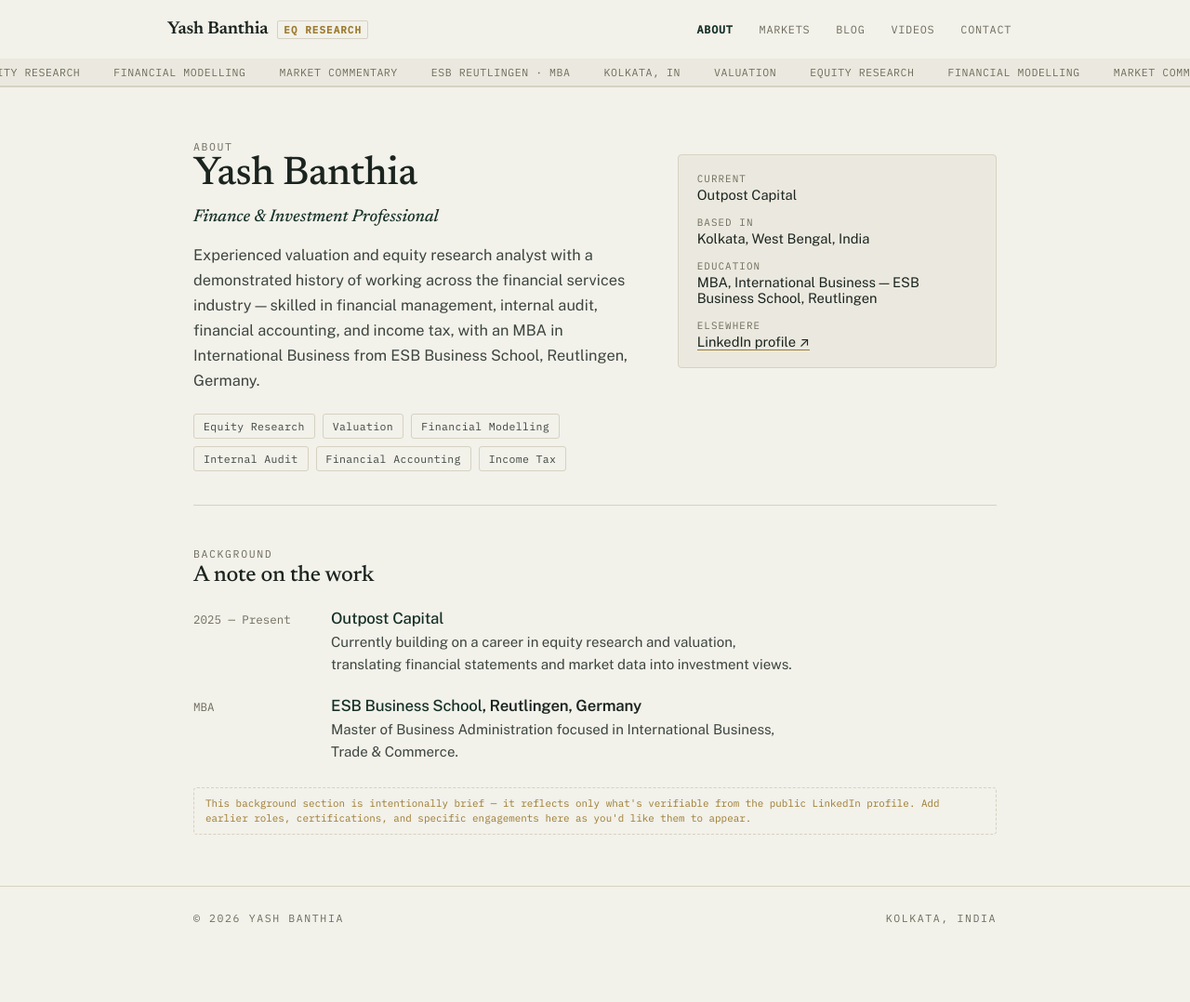
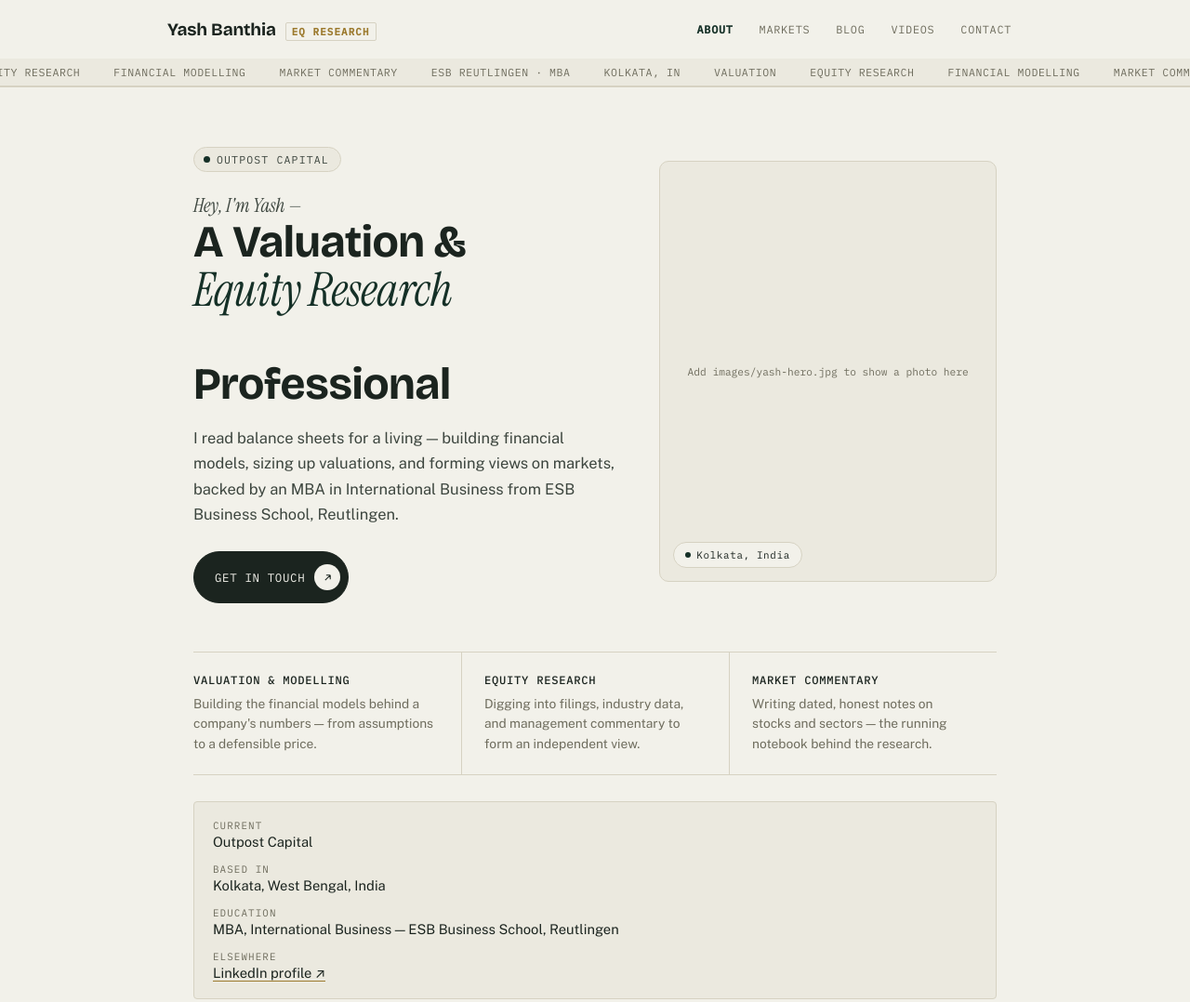
Before and after one commit to Aishwarya941071/yash-banthia, a plain HTML site: page index.html in a window 1280 px wide. Shown: the top 1078 px of the page at 93% size. Before the commit the page ends 1021 px from the top, so only its background shows below. Drawn offline with nearby package versions, Linux system fonts and the light colour scheme.

Commit message:
Redesign hero with sample-inspired layout and new type pairing
Rebuilds the About hero to mirror the Frameblox sample's structure
(eyebrow tag, italic-serif accent headline, pill CTA, portrait +
three-column feature strip) without reusing its content or images.
Switches fonts to Bricolage Grotesque + Instrument Serif italic,
and adds image slots for the two profile photos (images/yash-hero.jpg,
images/yash-headshot.jpg) with graceful fallbacks until they're added.

Co-Authored-By: Claude Sonnet 5 <noreply@anthropic.com>

```diff
--- a/index.html
+++ b/index.html
@@ -2,7 +2,7 @@
 <meta name="viewport" content="width=device-width, initial-scale=1">
 <link rel="preconnect" href="https://fonts.googleapis.com">
 <link rel="preconnect" href="https://fonts.gstatic.com" crossorigin>
-<link href="https://fonts.googleapis.com/css2?family=Newsreader:ital,opsz,wght@0,6..72,400;0,6..72,500;0,6..72,600;1,6..72,400;1,6..72,500&family=Public+Sans:wght@400;500;600;700&family=IBM+Plex+Mono:wght@400;500&display=swap" rel="stylesheet">
+<link href="https://fonts.googleapis.com/css2?family=Bricolage+Grotesque:opsz,wght@12..96,400;12..96,500;12..96,600;12..96,700;12..96,800&family=Instrument+Serif:ital@0;1&family=Public+Sans:wght@400;500;600;700&family=IBM+Plex+Mono:wght@400;500&display=swap" rel="stylesheet">
 <style>
   :root{
     --paper:#f2f1ea;
@@ -70,12 +70,18 @@
   :focus-visible{ outline: 2px solid var(--focus); outline-offset: 3px; }
 
   h1,h2,h3{
-    font-family:'Newsreader', Georgia, 'Times New Roman', serif;
-    font-weight:500;
+    font-family:'Bricolage Grotesque', system-ui, 'Segoe UI', sans-serif;
+    font-weight:600;
     letter-spacing:-0.01em;
     text-wrap:balance;
     margin:0;
     color:var(--ink);
+  }
+  em, .accent{
+    font-family:'Instrument Serif', Georgia, serif;
+    font-style:italic;
+    font-weight:400;
+    color:var(--forest-strong);
   }
   .mono{
     font-family:'IBM Plex Mono', ui-monospace, monospace;
@@ -105,7 +111,7 @@
   }
   .brand{
     display:flex; align-items:baseline; gap:10px;
-    font-family:'Newsreader', serif; font-size:1.18rem; font-weight:600;
+    font-family:'Bricolage Grotesque', sans-serif; font-size:1.18rem; font-weight:700;
     letter-spacing:-0.01em;
   }
   .brand .mark{
@@ -154,16 +160,72 @@
 
   /* ---------- hero / about ---------- */
   .hero{
-    display:grid; grid-template-columns: 1.4fr 1fr; gap:40px;
-    padding-bottom:36px; border-bottom:1px solid var(--line);
-    align-items:start;
+    display:grid; grid-template-columns: 1.25fr 1fr; gap:48px;
+    padding-bottom:0; align-items:center;
   }
-  .hero h1{ font-size:2.7rem; line-height:1.05; margin-bottom:14px; }
-  .hero .role{ font-size:1.15rem; color:var(--forest-strong); font-weight:500; margin-bottom:18px; font-family:'Newsreader',serif; font-style:italic;}
-  .hero p.lede{ font-size:1.02rem; line-height:1.65; color:var(--ink-soft); max-width:58ch; }
+  .hero-copy{ padding-top:8px; }
+  .hero-tag{
+    display:inline-flex; align-items:center; gap:7px;
+    font-family:'IBM Plex Mono', monospace; font-size:0.72rem; letter-spacing:0.1em; text-transform:uppercase;
+    color:var(--ink-soft); border:1px solid var(--line); border-radius:20px; padding:5px 12px 5px 10px;
+    margin-bottom:22px; background:var(--paper-raised);
+  }
+  .hero-tag .dot{ width:7px; height:7px; border-radius:50%; background:var(--forest-strong); flex:none; }
+  .hero-greeting{
+    display:block; font-family:'Instrument Serif', serif; font-style:italic; font-size:1.3rem;
+    color:var(--ink-soft); margin-bottom:2px;
+  }
+  .hero h1{ font-size:3rem; line-height:1.02; margin-bottom:20px; font-weight:700; }
+  .hero h1 em{ display:block; font-size:1.05em; line-height:1.1; }
+  .hero p.lede{ font-size:1.03rem; line-height:1.65; color:var(--ink-soft); max-width:50ch; margin-bottom:26px; }
+
+  .hero-cta{
+    display:inline-flex; align-items:center; gap:10px;
+    background:var(--ink); color:var(--paper); text-decoration:none;
+    font-family:'IBM Plex Mono', monospace; font-size:0.78rem; letter-spacing:0.05em; text-transform:uppercase;
+    padding:13px 8px 13px 22px; border-radius:30px; border:1px solid var(--ink);
+    transition: opacity .15s ease;
+  }
+  .hero-cta:hover{ opacity:0.82; }
+  .hero-cta .ring{
+    width:28px; height:28px; border-radius:50%; background:var(--paper); color:var(--ink);
+    display:flex; align-items:center; justify-content:center; flex:none;
+  }
+  .hero-cta .ring svg{ width:13px; height:13px; }
+
+  .hero-portrait{
+    position:relative; aspect-ratio:4/5; border-radius:10px; overflow:hidden;
+    border:1px solid var(--line); background:var(--paper-raised);
+  }
+  .hero-portrait img{ width:100%; height:100%; object-fit:cover; display:block; }
+  .hero-portrait .portrait-fallback{
+    position:absolute; inset:0; display:flex; align-items:center; justify-content:center;
+    font-family:'IBM Plex Mono',monospace; font-size:0.7rem; color:var(--muted); text-align:center; padding:20px;
+  }
+  .hero-portrait .portrait-tag{
+    position:absolute; left:14px; bottom:14px;
+    background:var(--paper); border:1px solid var(--line); border-radius:20px;
+    padding:6px 12px; font-family:'IBM Plex Mono',monospace; font-size:0.68rem; letter-spacing:0.06em;
+    display:flex; align-items:center; gap:6px; color:var(--ink);
+  }
+  .hero-portrait .portrait-tag .dot{ width:6px; height:6px; border-radius:50%; background:var(--forest-strong); }
+
+  .feature-strip{
+    display:grid; grid-template-columns:repeat(3,1fr); gap:0;
+    border-top:1px solid var(--line); border-bottom:1px solid var(--line);
+    margin-top:52px;
+  }
+  .feature-strip div{ padding:22px 24px; border-left:1px solid var(--line); }
+  .feature-strip div:first-child{ border-left:none; padding-left:0; }
+  .feature-strip h3{
+    font-family:'IBM Plex Mono',monospace; font-size:0.76rem; letter-spacing:0.06em; text-transform:uppercase;
+    font-weight:500; color:var(--ink); margin-bottom:8px;
+  }
+  .feature-strip p{ margin:0; font-size:0.86rem; line-height:1.55; color:var(--muted); }
+
   .hero-facts{
     border:1px solid var(--line); border-radius:4px; background:var(--paper-raised);
-    padding:18px 20px; display:flex; flex-direction:column; gap:14px;
+    padding:18px 20px; display:flex; flex-direction:column; gap:14px; margin-top:28px;
   }
   .fact{ display:flex; flex-direction:column; gap:2px; }
   .fact dt{ font-family:'IBM Plex Mono',monospace; font-size:0.68rem; letter-spacing:0.1em; text-transform:uppercase; color:var(--muted); }
@@ -176,6 +238,16 @@
     font-family:'IBM Plex Mono', monospace; font-size:0.72rem; letter-spacing:0.03em;
     border:1px solid var(--line); padding:5px 10px; border-radius:3px; color:var(--ink-soft);
   }
+
+  .headshot-row{
+    display:flex; align-items:center; gap:16px; margin-top:6px;
+  }
+  .headshot-row img{
+    width:64px; height:64px; border-radius:50%; object-fit:cover; border:1px solid var(--line); flex:none;
+  }
+  .headshot-row .who{ display:flex; flex-direction:column; gap:2px; }
+  .headshot-row .who strong{ font-family:'Bricolage Grotesque',sans-serif; font-size:0.98rem; }
+  .headshot-row .who span{ font-family:'IBM Plex Mono',monospace; font-size:0.72rem; color:var(--muted); }
 
   .block{ padding:44px 0; border-bottom:1px solid var(--line); }
   .block:last-child{ border-bottom:none; }
@@ -197,7 +269,7 @@
     padding:22px; display:flex; flex-direction:column; gap:10px; height:100%;
   }
   .card .eyebrow{ display:flex; justify-content:space-between; }
-  .card h3{ font-size:1.12rem; font-family:'Newsreader',serif; font-weight:600; }
+  .card h3{ font-size:1.12rem; font-family:'Bricolage Grotesque',sans-serif; font-weight:600; }
   .card p{ margin:0; color:var(--ink-soft); font-size:0.9rem; line-height:1.55; flex:1; }
   .card .read{
     font-family:'IBM Plex Mono',monospace; font-size:0.72rem; letter-spacing:0.05em; text-transform:uppercase;
@@ -257,7 +329,7 @@
   }
   .ticker-tag.up{ color:var(--up); border-color:var(--up); }
   .ticker-tag.down{ color:var(--down); border-color:var(--down); }
-  .market-note h3{ font-size:1.08rem; margin-bottom:8px; font-family:'Newsreader',serif; }
+  .market-note h3{ font-size:1.08rem; margin-bottom:8px; font-family:'Bricolage Grotesque',sans-serif; }
   .market-note p{ margin:0; color:var(--ink-soft); font-size:0.92rem; line-height:1.6; }
   .market-note .date{ font-family:'IBM Plex Mono',monospace; font-size:0.72rem; color:var(--muted); }
 
@@ -281,6 +353,10 @@
     .masthead-inner{ flex-wrap:wrap; }
     nav.primary{ order:3; width:100%; overflow-x:auto; padding-top:6px; border-top:1px solid var(--line); margin-top:8px; }
     .hero{ grid-template-columns:1fr; }
+    .hero-portrait{ order:-1; aspect-ratio:16/10; max-width:360px; margin:0 auto 8px; }
+    .feature-strip{ grid-template-columns:1fr; }
+    .feature-strip div{ border-left:none; border-top:1px solid var(--line); padding-left:0; }
+    .feature-strip div:first-child{ border-top:none; }
     .card-grid, .video-grid, .contact-grid{ grid-template-columns:1fr; }
     .timeline-item{ grid-template-columns:1fr; gap:4px; }
     .hero h1{ font-size:2.1rem; }
@@ -311,11 +387,41 @@
   <!-- ABOUT -->
   <section class="page active" id="page-about">
     <div class="hero">
+      <div class="hero-copy">
+        <span class="hero-tag"><span class="dot"></span>Outpost Capital</span>
+        <span class="hero-greeting">Hey, I'm Yash —</span>
+        <h1>A Valuation &amp;<br><em>Equity Research</em><br>Professional</h1>
+        <p class="lede">I read balance sheets for a living — building financial models, sizing up valuations, and forming views on markets, backed by an MBA in International Business from ESB Business School, Reutlingen.</p>
+        <a class="hero-cta" href="#contact" data-page="contact">Get in touch <span class="ring"><svg viewBox="0 0 24 24" fill="none" stroke="currentColor" stroke-width="2"><path d="M7 17L17 7M17 7H9M17 7v8"/></svg></span></a>
+      </div>
+      <div class="hero-portrait">
+        <img src="images/yash-hero.jpg" alt="Yash Banthia" onerror="this.style.display='none'; this.nextElementSibling.style.display='flex';">
+        <div class="portrait-fallback" style="display:none;">Add images/yash-hero.jpg to show a photo here</div>
+        <span class="portrait-tag"><span class="dot"></span>Kolkata, India</span>
+      </div>
+    </div>
+
+    <div class="feature-strip">
       <div>
-        <span class="eyebrow">About</span>
-        <h1>Yash Banthia</h1>
-        <div class="role">Finance &amp; Investment Professional</div>
-        <p class="lede">Experienced valuation and equity research analyst with a demonstrated history of working across the financial services industry — skilled in financial management, internal audit, financial accounting, and income tax, with an MBA in International Business from ESB Business School, Reutlingen, Germany.</p>
+        <h3>Valuation &amp; Modelling</h3>
+        <p>Building the financial models behind a company's numbers — from assumptions to a defensible price.</p>
+      </div>
+      <div>
+        <h3>Equity Research</h3>
+        <p>Digging into filings, industry data, and management commentary to form an independent view.</p>
+      </div>
+      <div>
+        <h3>Market Commentary</h3>
+        <p>Writing dated, honest notes on stocks and sectors — the running notebook behind the research.</p>
+      </div>
+    </div>
+
+    <dl class="hero-facts">
+      <div class="fact"><dt>Current</dt><dd>Outpost Capital</dd></div>
+      <div class="fact"><dt>Based in</dt><dd>Kolkata, West Bengal, India</dd></div>
+      <div class="fact"><dt>Education</dt><dd>MBA, International Business — ESB Business School, Reutlingen</dd></div>
+      <div class="fact"><dt>Elsewhere</dt><dd><a href="https://www.linkedin.com/in/yashbanthia/" target="_blank" rel="noopener">LinkedIn profile ↗</a></dd></div>
+    </dl>
     <div class="skills-row">
       <span class="skill-tag">Equity Research</span>
       <span class="skill-tag">Valuation</span>
@@ -323,14 +429,6 @@
       <span class="skill-tag">Internal Audit</span>
       <span class="skill-tag">Financial Accounting</span>
       <span class="skill-tag">Income Tax</span>
-        </div>
-      </div>
-      <dl class="hero-facts">
-        <div class="fact"><dt>Current</dt><dd>Outpost Capital</dd></div>
-        <div class="fact"><dt>Based in</dt><dd>Kolkata, West Bengal, India</dd></div>
-        <div class="fact"><dt>Education</dt><dd>MBA, International Business — ESB Business School, Reutlingen</dd></div>
-        <div class="fact"><dt>Elsewhere</dt><dd><a href="https://www.linkedin.com/in/yashbanthia/" target="_blank" rel="noopener">LinkedIn profile ↗</a></dd></div>
-      </dl>
     </div>
 
     <div class="block">
@@ -345,6 +443,13 @@
         <div class="timeline-item">
           <div class="when">MBA</div>
           <div><h3><span class="org">ESB Business School</span>, Reutlingen, Germany</h3><p>Master of Business Administration focused in International Business, Trade &amp; Commerce.</p></div>
+        </div>
+      </div>
+      <div class="headshot-row">
+        <img src="images/yash-headshot.jpg" alt="Yash Banthia headshot" onerror="this.style.display='none';">
+        <div class="who">
+          <strong>Yash Banthia</strong>
+          <span>Finance &amp; Investment Professional</span>
         </div>
       </div>
       <p class="placeholder-note">This background section is intentionally brief — it reflects only what's verifiable from the public LinkedIn profile. Add earlier roles, certifications, and specific engagements here as you'd like them to appear.</p>
@@ -472,6 +577,10 @@
     history.replaceState(null, '', '#' + name);
   }
   buttons.forEach(b => b.addEventListener('click', () => showPage(b.dataset.page)));
+  document.querySelectorAll('a[data-page]').forEach(a => a.addEventListener('click', (e) => {
+    e.preventDefault();
+    showPage(a.dataset.page);
+  }));
   const initial = (location.hash || '#about').slice(1);
   if(document.getElementById('page-' + initial)) showPage(initial);
 </script>
```
Lines whose indentation alone changed are shown as unchanged.
